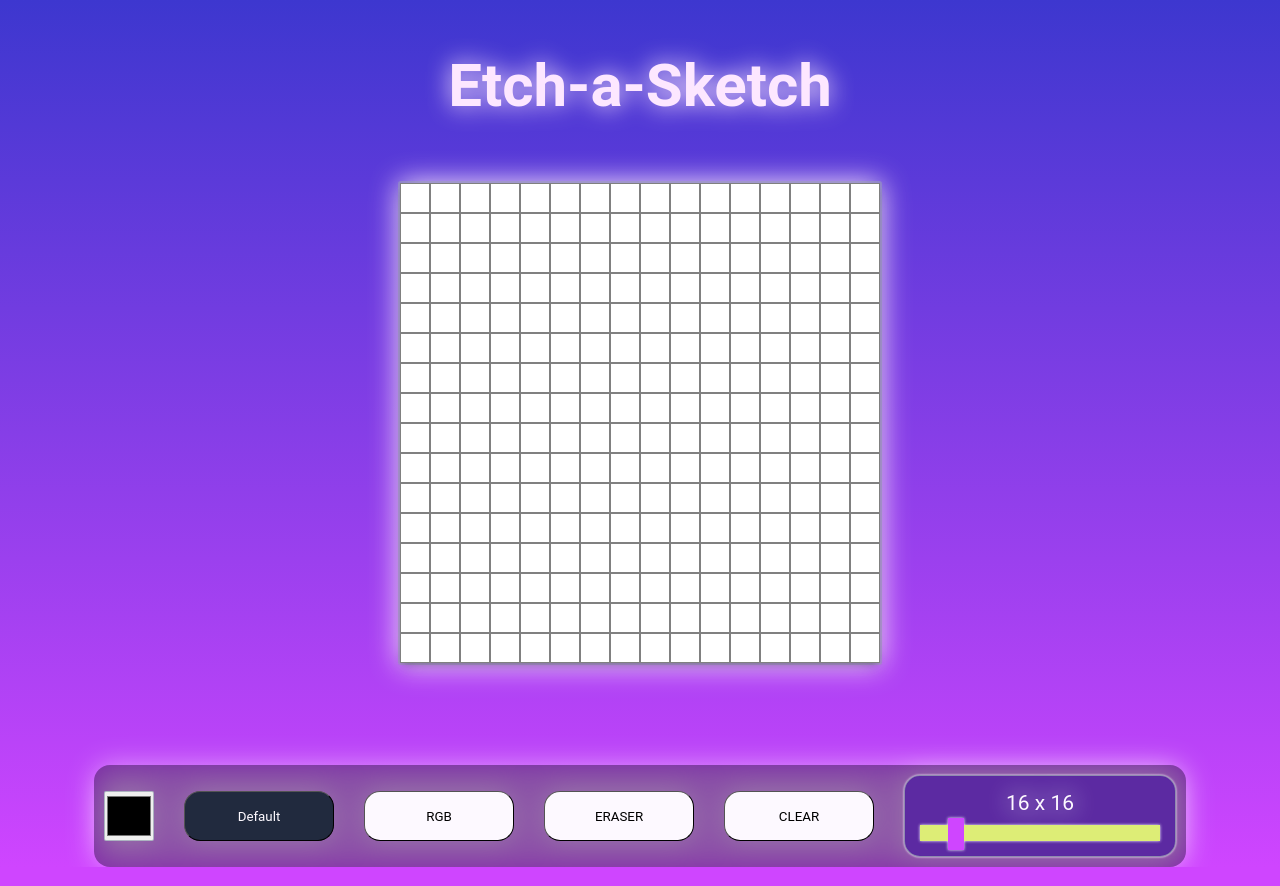
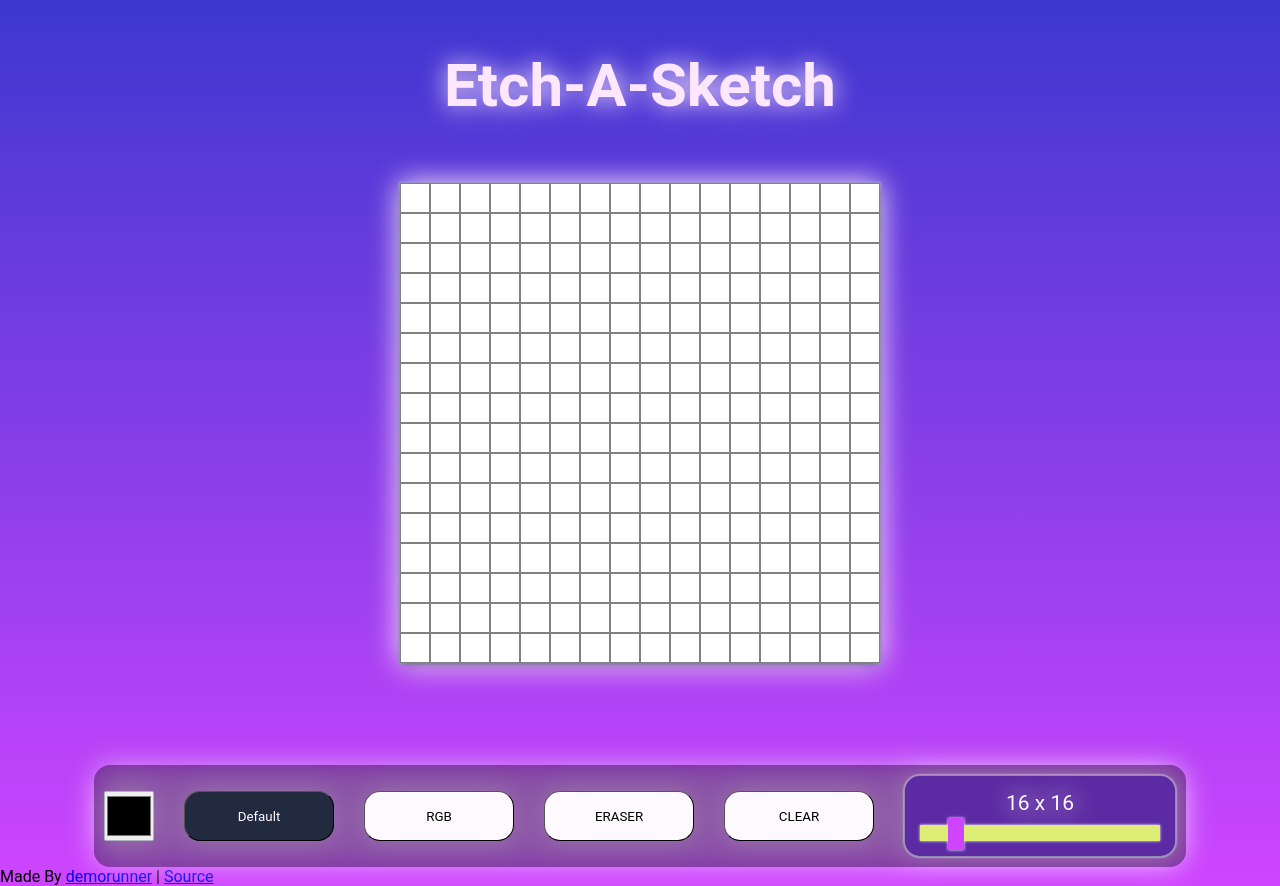
Before and after one commit to demorunner/Etch-A-Sketch, a plain HTML site: page index.html in a window 1280 px wide. Drawn offline with Linux system fonts and the light colour scheme.

Commit message:
added new font and footer section

```diff
--- a/index.html
+++ b/index.html
@@ -5,6 +5,9 @@
     <meta charset="UTF-8">
     <meta http-equiv="X-UA-Compatible" content="IE=edge">
     <meta name="viewport" content="width=device-width, initial-scale=1.0">
+    <link rel="preconnect" href="https://fonts.googleapis.com">
+    <link rel="preconnect" href="https://fonts.gstatic.com" crossorigin>
+    <link href="https://fonts.googleapis.com/css2?family=Press+Start+2P&display=swap" rel="stylesheet">
     <title>Etch-A-Sketch</title>
     <link rel="stylesheet" href="style.css" />
 
@@ -12,13 +15,13 @@
 
 <body>
 
+    <!-- Top Heading -->
     <div class="header">
-            <h1>Etch-a-Sketch</h1>
+        <h1>Etch-A-Sketch</h1>
     </div>
 
+    <!-- middle section containing grid -->
     <div class="main-display">
-
-
 
         <div class="grid-border">
             <div class="grid-container">
@@ -26,30 +29,44 @@
             </div>
         </div>
 
-
-
     </div>
 
+    <!-- bottom section containing tools panel -->
     <div class="tool-bar">
         <div class="tool-kit">
+            <!-- color selector -->
             <input type="color" id="color-picker" value="#000000">
 
+            <!-- default settings button -->
             <button id="default-btn">Default</button>
 
+            <!-- random color button -->
             <button id="Random-Color">RGB</button>
 
+            <!-- eraser button -->
             <button id="erase">ERASER</button>
 
+            <!-- clear all/reset button -->
             <button id="clear-btn">CLEAR</button>
 
+            <!-- slider for controlling grid cell size -->
             <div class="slidecontainer">
                 <div class="slider-text" id="slider-size">16 x 16</div>
-                    <input id="size-range" type="range"  min="4" max="100" value="16" oninput="funSlide()">
+                <input id="size-range" type="range" min="4" max="100" value="16" oninput="funSlide()">
             </div>
 
         </div>
     </div>
 
+    <footer class="footer">
+
+        <p>
+            Made By <a href="https://github.com/demorunner">demorunner</a> | <a href="https://github.com/demorunner/Etch-A-Sketch">Source</a>
+        </p>
+
+    </footer>
+
 </body>
 <script src="script.js" defer></script>
+
 </html>
```
Lines whose indentation alone changed are shown as unchanged.
